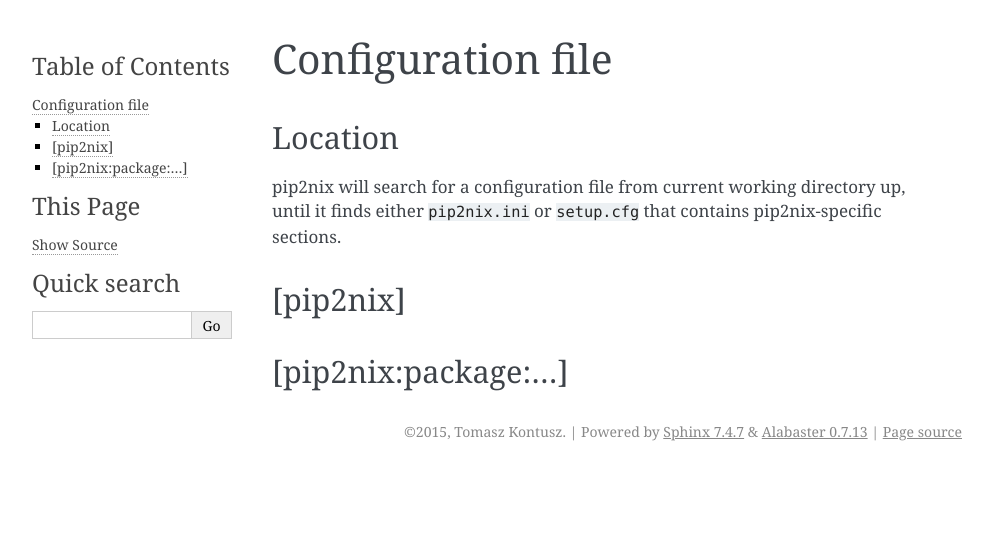
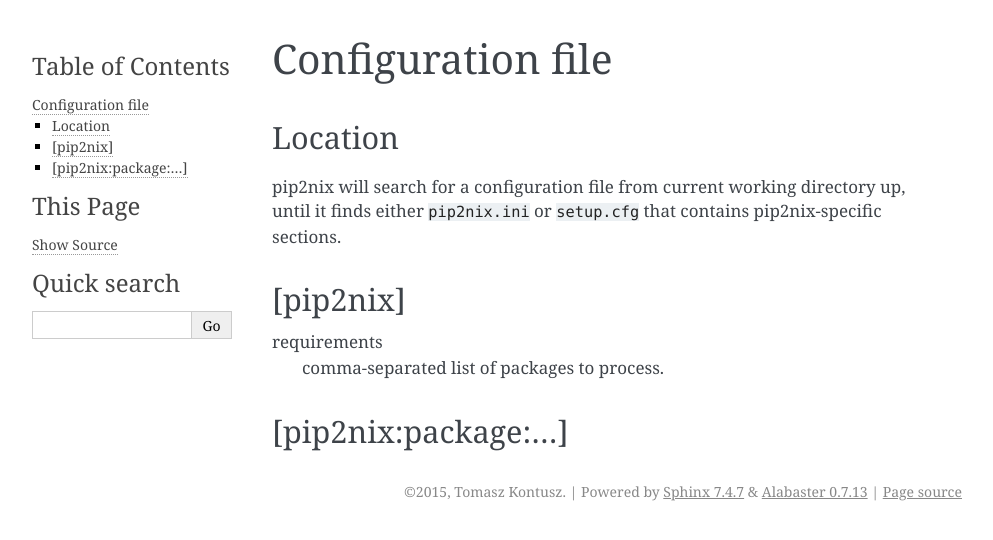
Before and after one commit to nix-community/pip2nix, a Sphinx documentation site: the page built from docs/configuration.rst, in a window 1280 px wide. Shown: the top 540 px of the page, without its empty margins (148-1141 px from the left). Built offline with Sphinx 7.4.7, drawn with Linux system fonts in a browser that asks for light colours.

Commit message:
Describe pip2nix.requirements option

```diff
--- a/docs/configuration.rst
+++ b/docs/configuration.rst
@@ -8,5 +8,8 @@ pip2nix will search for a configuration file from current working directory up,
 [pip2nix]
 ---------
 
+requirements
+    comma-separated list of packages to process.
+
 [pip2nix:package:…]
 -------------------
```
